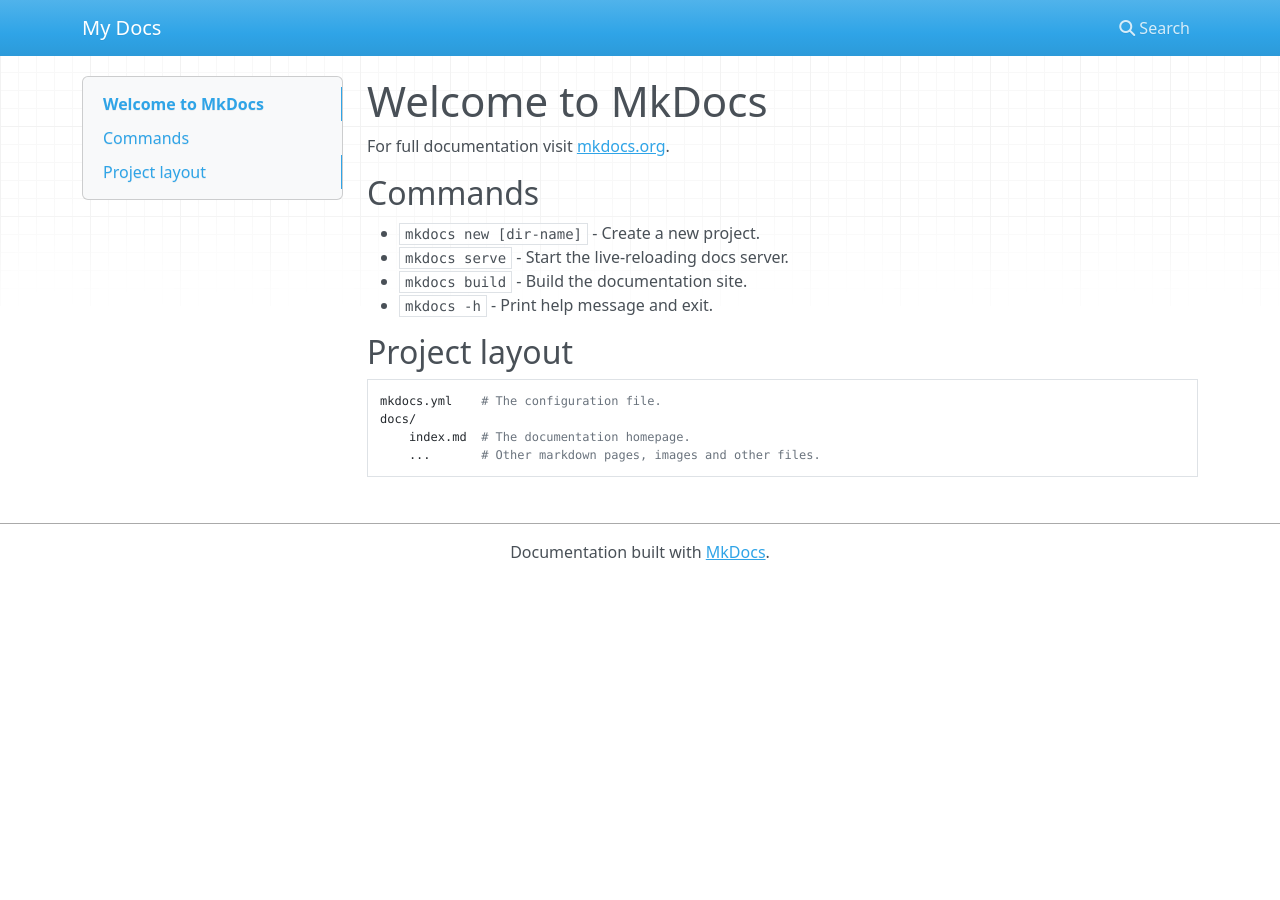
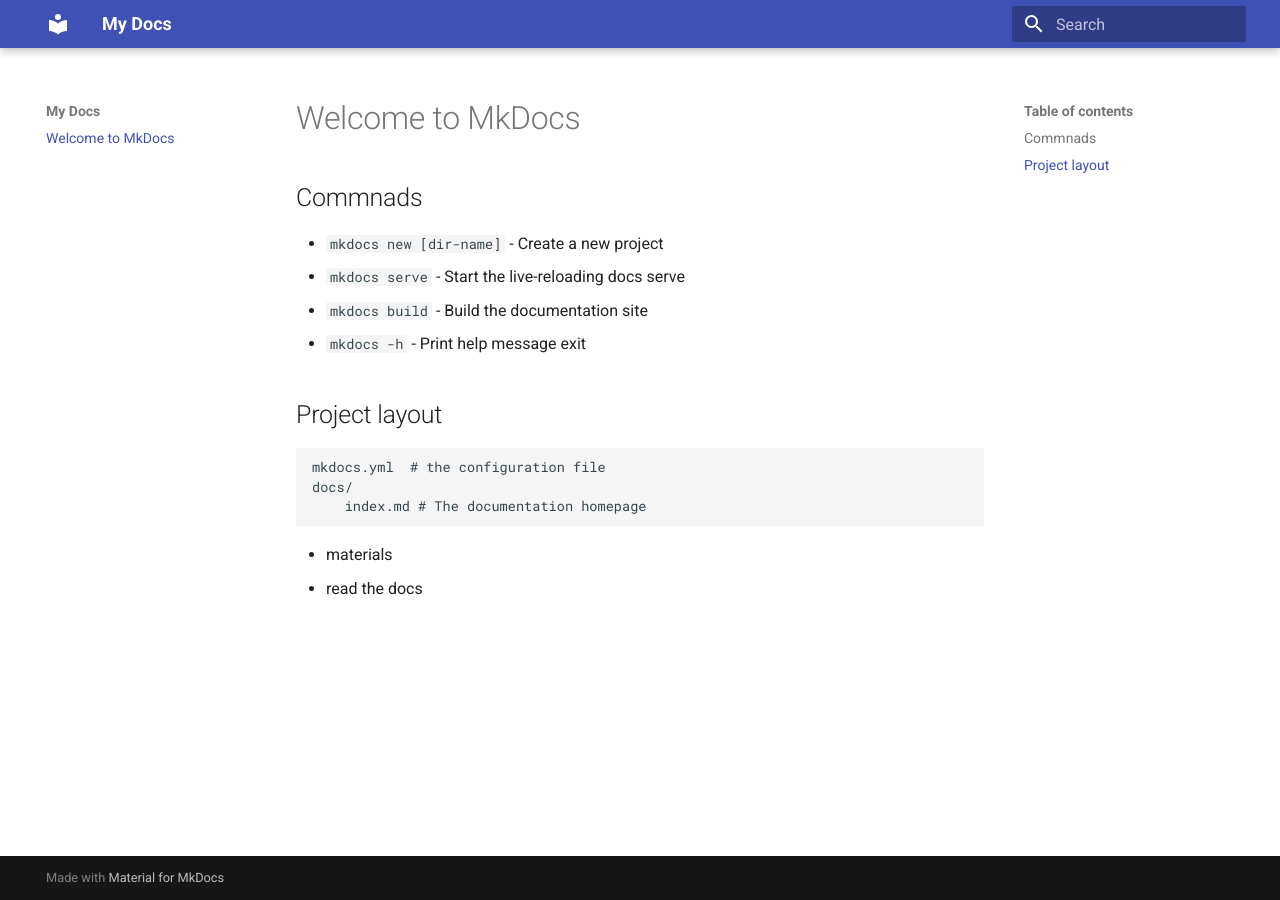
Before and after one commit to gb-runs/GB, an MkDocs documentation site: the page built from docs/index.md, in a window 1280 px wide. Built offline with MkDocs 1.6.1 and Material for MkDocs 9.7.7, drawn with Linux system fonts in a browser that asks for light colours; nearby versions of some CDN libraries.

Commit message:
commit message

```diff
--- a/docs/index.md
+++ b/docs/index.md
@@ -1,17 +1,17 @@
 # Welcome to MkDocs
 
-For full documentation visit [mkdocs.org](https://www.mkdocs.org).
-
-## Commands
-
-* `mkdocs new [dir-name]` - Create a new project.
-* `mkdocs serve` - Start the live-reloading docs server.
-* `mkdocs build` - Build the documentation site.
-* `mkdocs -h` - Print help message and exit.
+## Commnads
+* `mkdocs new [dir-name]` - Create a new project
+* `mkdocs serve` - Start the live-reloading docs serve
+* `mkdocs build` - Build the documentation site
+* `mkdocs -h` - Print help message exit
 
 ## Project layout
 
-    mkdocs.yml    # The configuration file.
+    mkdocs.yml  # the configuration file
     docs/
-        index.md  # The documentation homepage.
-        ...       # Other markdown pages, images and other files.
+        index.md # The documentation homepage
+
+
+- materials
+- read the docs
--- a/mkdocs.yml
+++ b/mkdocs.yml
@@ -1 +1,4 @@
 site_name: My Docs
+
+theme:
+  name: material
```
